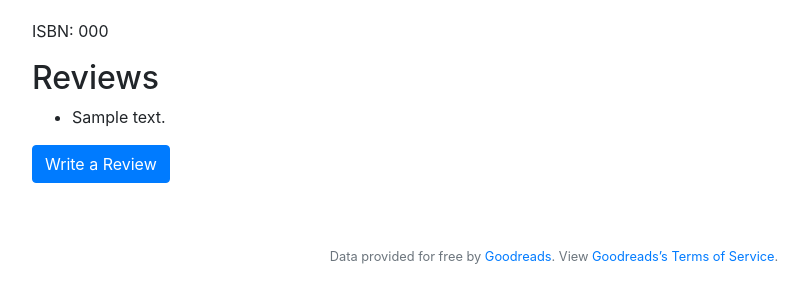
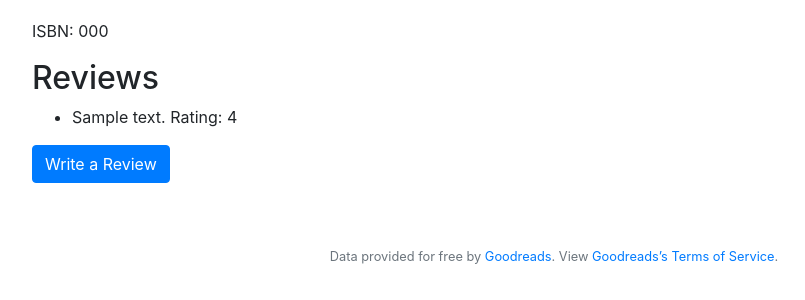
Before and after one commit to alecoad/project1-books, a Flask app: template templates/book.html in a window 1280 px wide. Shown: the part 233-533 px from the top of the page, without its empty margins (86-891 px from the left). Run offline with Flask 2, Linux system fonts and the light colour scheme; the template is opened without the code that fills it: most values are stand-ins (such as "Sample title", 1, 10 or a date in 2020); some libraries are stand-ins or nearby versions.

Commit message:
Now shows user ratings

```diff
--- a/templates/book.html
+++ b/templates/book.html
@@ -16,7 +16,7 @@
 
     {% for row in reviews %}
         <ul>
-            <li>{{ row.text }}</li>
+            <li>{{ row.text }} Rating: {{ row.rating }}</li>
         </ul>
     {% else %}
         <p>No reviews yet!</p>
```
